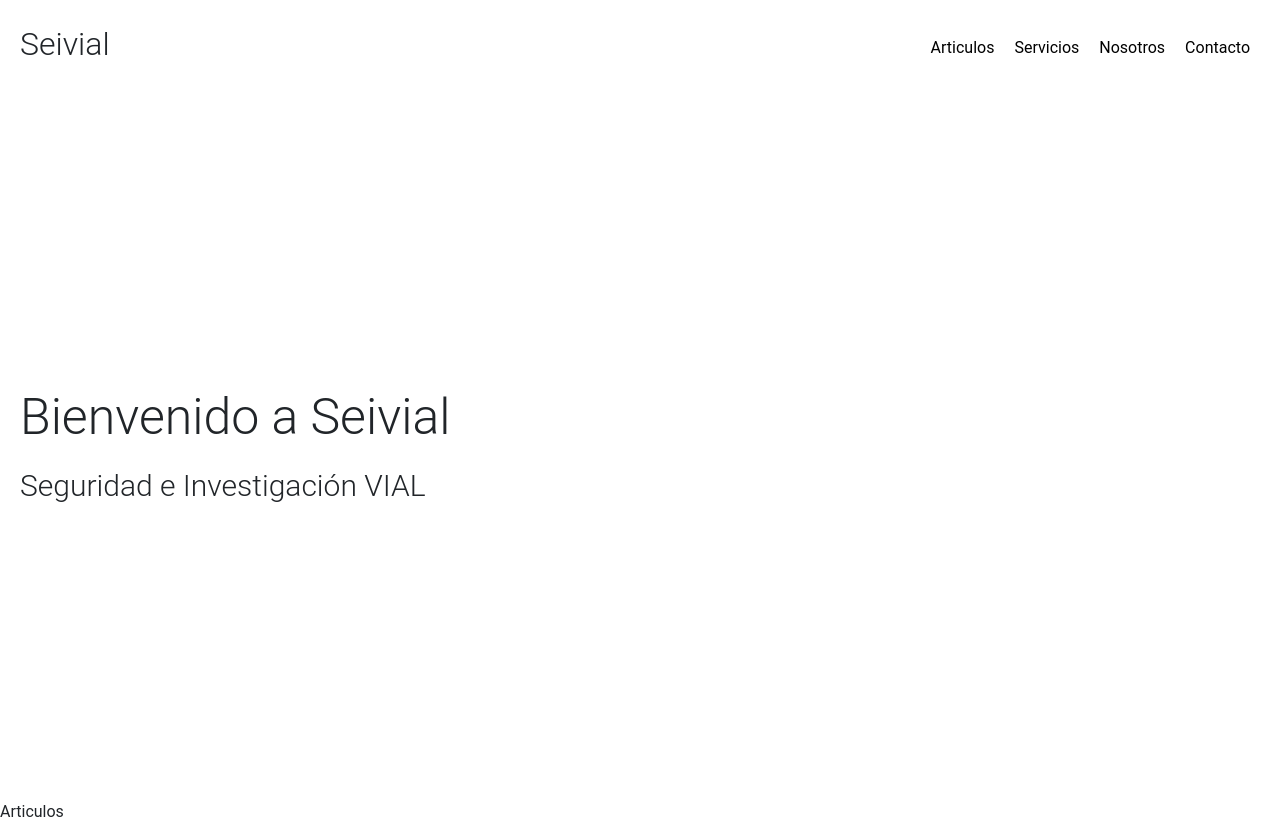
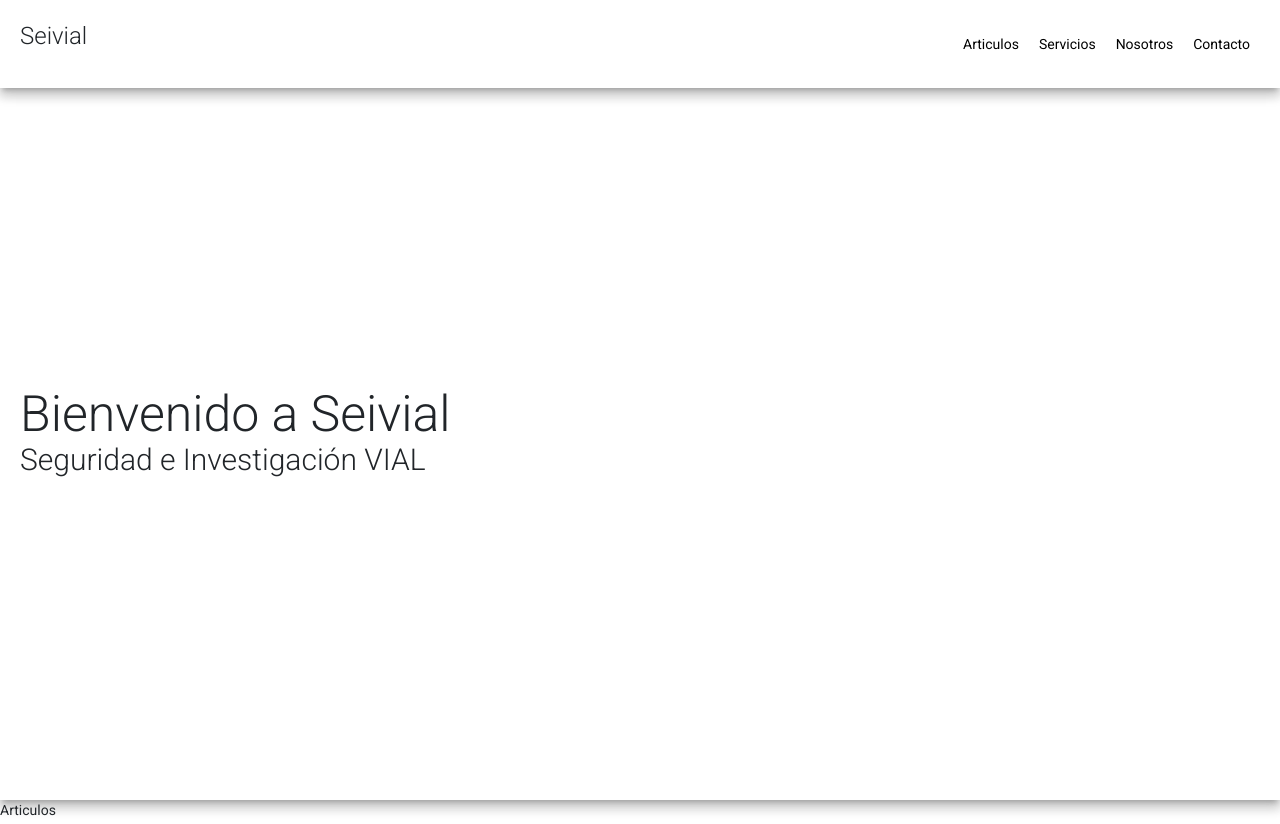
Before and after one commit to lefuentes/seivial, an Angular app: page / in a window 1280 px wide. Built offline with nearby package versions, Linux system fonts and the light colour scheme.

Commit message:
feat(): add angular-material

```diff
--- a/angular.json
+++ b/angular.json
@@ -28,6 +28,7 @@
               "src/assets"
             ],
             "styles": [
+              "./node_modules/@angular/material/prebuilt-themes/deeppurple-amber.css",
               "src/styles.scss"
             ],
             "scripts": []
@@ -92,6 +93,7 @@
               "src/assets"
             ],
             "styles": [
+              "./node_modules/@angular/material/prebuilt-themes/deeppurple-amber.css",
               "src/styles.scss"
             ],
             "scripts": []
--- a/package.json
+++ b/package.json
@@ -12,10 +12,12 @@
   "private": true,
   "dependencies": {
     "@angular/animations": "~9.1.0",
+    "@angular/cdk": "^9.2.4",
     "@angular/common": "~9.1.0",
     "@angular/compiler": "~9.1.0",
     "@angular/core": "~9.1.0",
     "@angular/forms": "~9.1.0",
+    "@angular/material": "^9.2.4",
     "@angular/platform-browser": "~9.1.0",
     "@angular/platform-browser-dynamic": "~9.1.0",
     "@angular/router": "~9.1.0",
--- a/src/app/app.module.ts
+++ b/src/app/app.module.ts
@@ -3,6 +3,7 @@ import { NgModule } from '@angular/core';
 
 import { AppRoutingModule } from './app-routing.module';
 import { AppComponent } from './app.component';
+import { BrowserAnimationsModule } from '@angular/platform-browser/animations';
 
 @NgModule({
   declarations: [
@@ -10,7 +11,8 @@ import { AppComponent } from './app.component';
   ],
   imports: [
     BrowserModule,
-    AppRoutingModule
+    AppRoutingModule,
+    BrowserAnimationsModule
   ],
   providers: [],
   bootstrap: [AppComponent]
--- a/src/index.html
+++ b/src/index.html
@@ -10,8 +10,10 @@
     <base href="/" />
     <meta name="viewport" content="width=device-width, initial-scale=1" />
     <link rel="icon" type="image/x-icon" href="favicon.ico" />
-  </head>
-  <body>
+      <link href="https://fonts.googleapis.com/css?family=Roboto:300,400,500&display=swap" rel="stylesheet">
+    <link href="https://fonts.googleapis.com/icon?family=Material+Icons" rel="stylesheet">
+</head>
+  <body class="mat-typography">
     <app-root></app-root>
   </body>
 </html>
```
Also changed, not shown: src/styles.scss (+2 -8 lines), 1 other file (tests, documents, lock files or other folders).
